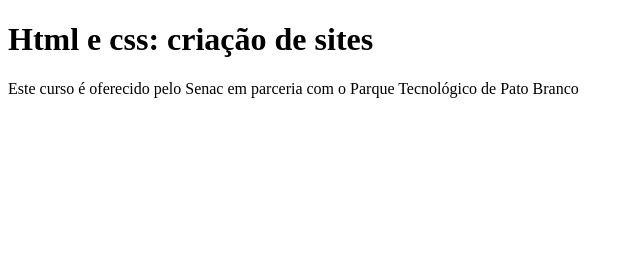
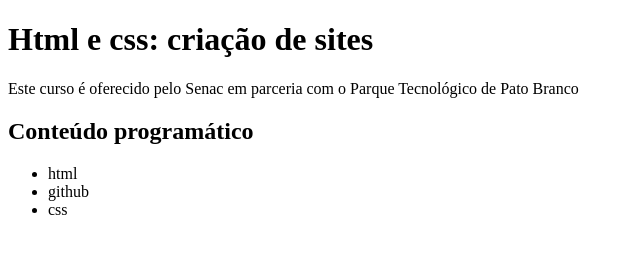
Before and after one commit to prof-ber/pagina-curso-html-css, a plain HTML site: page docs/index.html in a window 1280 px wide. Shown: the whole page, without its empty margins (0-640 px from the left). Drawn offline with Linux system fonts and the light colour scheme.

Commit message:
adicionar uma lista

```diff
--- a/docs/index.html
+++ b/docs/index.html
@@ -11,5 +11,11 @@
       Este curso é oferecido pelo Senac em parceria com o Parque Tecnológico de
       Pato Branco
     </p>
+    <h2>Conteúdo programático</h2>
+    <ul>
+      <li>html</li>
+      <li>github</li>
+      <li>css</li>
+    </ul>
   </body>
 </html>
```
